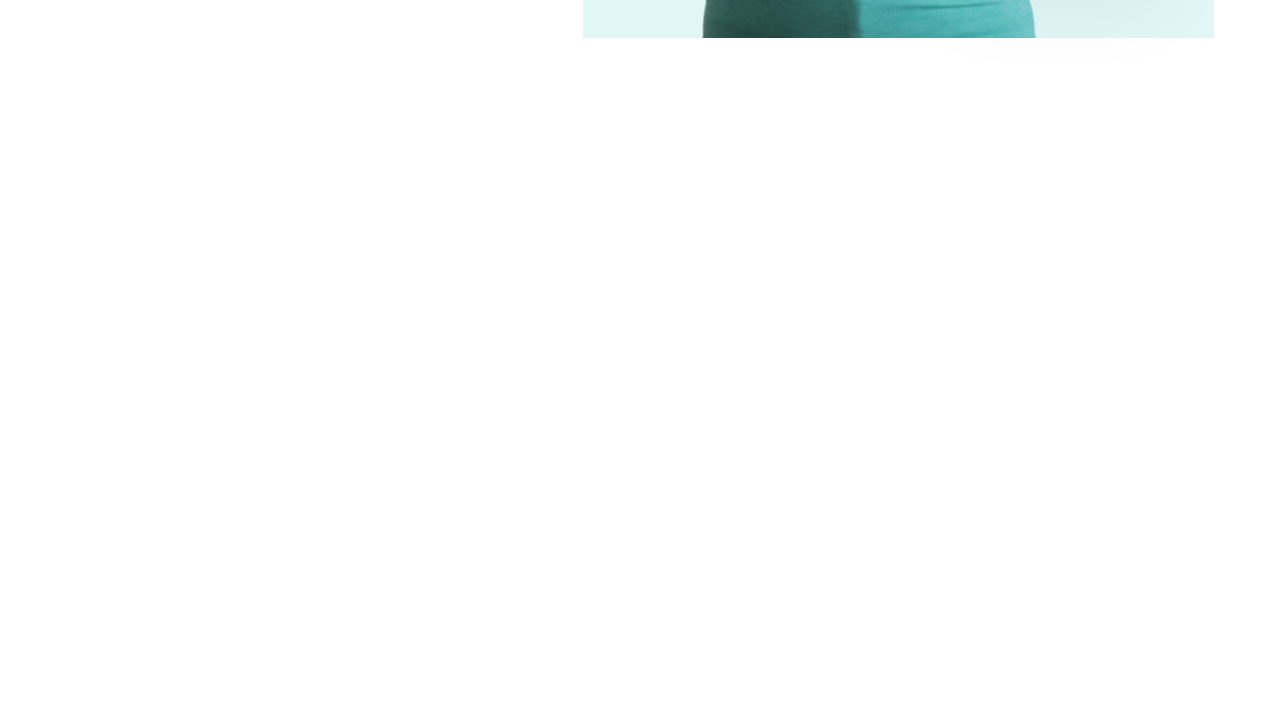
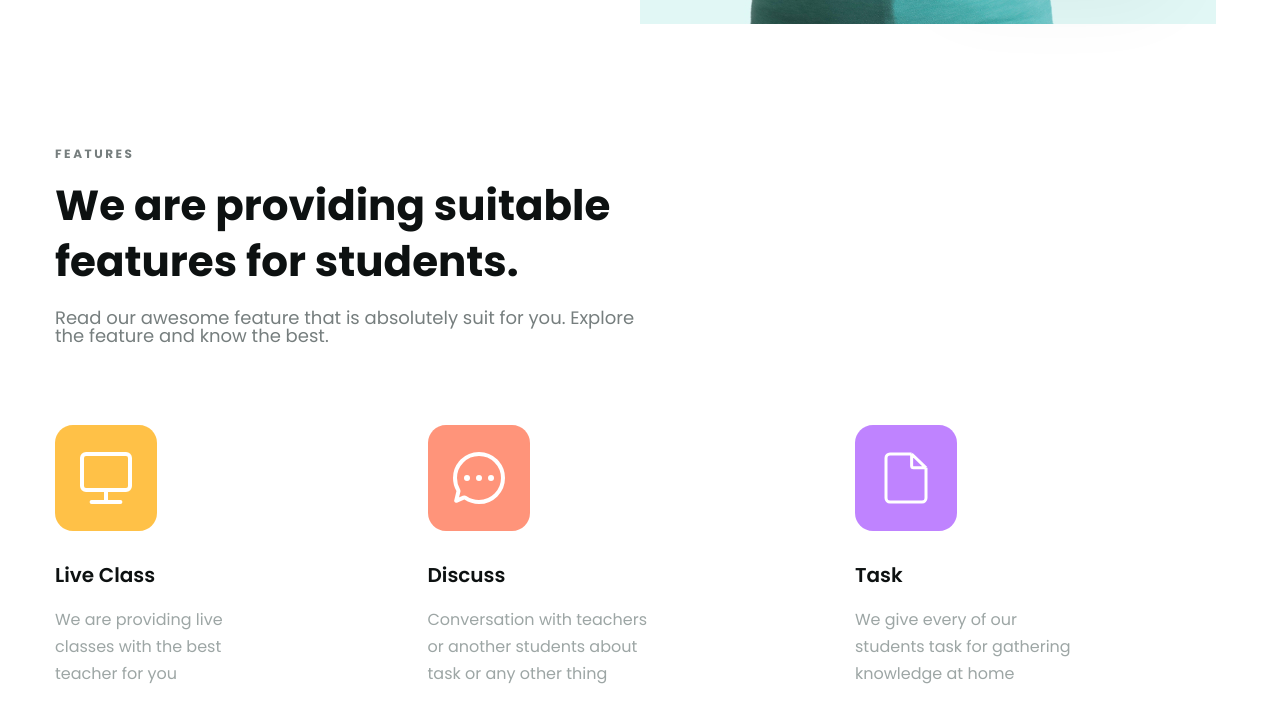
Before and after one commit to PhucKinhDu/Landing-Page-02, a plain HTML site: page index.html in a window 1280 px wide. Shown: the part 809-1532 px from the top of the page. Drawn offline with Linux system fonts and the light colour scheme.

Commit message:
02 - Xong Features

```diff
--- a/assets/css/style.css
+++ b/assets/css/style.css
@@ -37,6 +37,16 @@ a {
 }
 
 /* ====== Header ====== */
+.header {
+  background: #fff;
+}
+
+.header.fixed {
+  z-index: 1;
+  position: sticky;
+  top: -44px;
+}
+
 .header .body {
   display: flex;
   align-items: center;
@@ -96,11 +106,12 @@ a {
 
 .hero .body {
   display: flex;
+  padding: 50px 0 79px;
 }
 
 /* ~~~ Left ~~~ */
 .hero .content-block {
-  width: 45%;
+  width: 50%;
 }
 
 .hero .content-block .title {
@@ -112,6 +123,7 @@ a {
 .hero .content-block .heading {
   margin-top: 18px;
   color: #0d1111;
+  max-width: 458px;
   font-size: 6.2rem;
   font-weight: 700;
   line-height: 1.16;
@@ -122,7 +134,7 @@ a {
   margin-top: 46px;
   color: #9da6a5;
   font-size: 1.8rem;
-  line-height: 1.78;
+  line-height: 1.77;
 }
 
 .hero .content-block .cta-group {
@@ -149,14 +161,12 @@ a {
 
 /* ~~~ Right ~~~ */
 .hero .media-block {
-  width: 55%;
+  width: 50%;
 }
 
 .hero .media-block .img {
-  /* width: 576px; */
-  width: 100%;
-  /* height: 631px; */
-  height: 100%;
+  width: 576px;
+  height: 631px;
   object-fit: cover;
 }
 
@@ -207,3 +217,68 @@ a {
 .hero .actives .stu:first-child {
   margin-left: 0;
 }
+
+/* ====== Features ====== */
+.features .body-feature {
+  max-width: 1024px;
+}
+
+.features .title-top {
+  color: #767e7e;
+  font-size: 1.2rem;
+  font-weight: 700;
+  color: #767e7e;
+}
+
+.features .heading-lv2 {
+  margin-top: 18px;
+  max-width: 577px;
+  color: #0d1111;
+  font-size: 4.2rem;
+  font-style: normal;
+  font-weight: 700;
+  line-height: 1.34;
+}
+
+.features .desc {
+  margin-top: 18px;
+  max-width: 590px;
+  color: #767e7e;
+  font-size: 1.8rem;
+}
+
+.features .feature-list {
+  display: flex;
+  margin-top: 80px;
+  justify-content: space-between;
+}
+
+.features .feature-list .item-title {
+  margin-top: 26px;
+}
+
+.features .feature-list .item-title a {
+  color: #0d1111;
+  font-size: 2rem;
+  font-weight: 600;
+  line-height: normal;
+}
+
+.features .feature-list .item-desc {
+  margin-top: 16px;
+  color: #9da6a5;
+  font-size: 1.6rem;
+  line-height: 1.69;
+}
+
+.features .item:first-child .item-desc{
+  max-width: 168px;
+}
+
+.features .item:nth-child(2) .item-desc{
+  max-width: 223px;
+}
+
+.features .item:last-child .item-desc{
+  max-width: 224px;
+}
--- a/index.html
+++ b/index.html
@@ -22,7 +22,7 @@
   </head>
   <body style="height: 10000px">
     <!-- Header -->
-    <header class="header">
+    <header class="header fixed">
       <div class="main-content">
         <div class="body">
           <!-- Logo -->
@@ -106,6 +106,53 @@
                 </div>
             </div>
         </div>
+
+        <!-- Features -->
+        <div class="features">
+          <div class="main-content">
+            <div class="body-feature">
+              <p class="title-top">F  E  A  T  U  R  E  S</p>
+              <h2 class="heading-lv2">We are providing suitable features for students.</h2>
+              <p class="desc">Read our awesome feature that is absolutely suit for you. Explore the feature and know the best.</p>
+              <div class="feature-list">
+                <!-- Item 1 -->
+                <div class="item">
+                  <a href="#!">
+                    <img src="./assets/icon/liveclass.svg" alt="Live Class" class="icon">
+                  </a>
+                  <p class="item-title">
+                    <a href="#!">Live Class</a>
+                  </p>
+                  <p class="item-desc">We are providing live classes with the best teacher for you</p>
+                </div>
+                <!-- Item 2 -->
+                <div class="item">
+                  <a href="#!">
+                    <img src="./assets/icon/discuss.svg" alt="Discuss" class="icon">
+                  </a>
+                  <p class="item-title">
+                    <a href="#!">Discuss</a>
+                  </p>
+                  <p class="item-desc">Conversation with teachers or another students about task or any other thing</p>
+                </div>
+                <!-- Item 3 -->
+                <div class="item">
+                  <a href="#!">
+                    <img src="./assets/icon/task.svg" alt="Task" class="icon">
+                  </a>
+                  <p class="item-title">
+                    <a href="#!">Task</a>
+                  </p>
+                  <p class="item-desc">We give every of our students task for gathering knowledge at home</p>
+                </div>
+              </div>
+
+
+            </div>
+          </div>
+        </div>
+
+
     </main>
   </body>
 </html>
```
Also changed, not shown: assets/icon/discuss.svg (added), assets/icon/liveclass.svg (added), assets/icon/task.svg (added).
